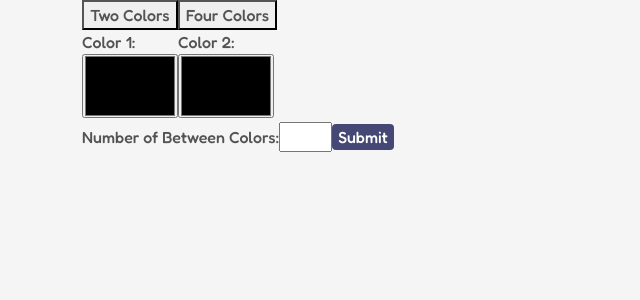
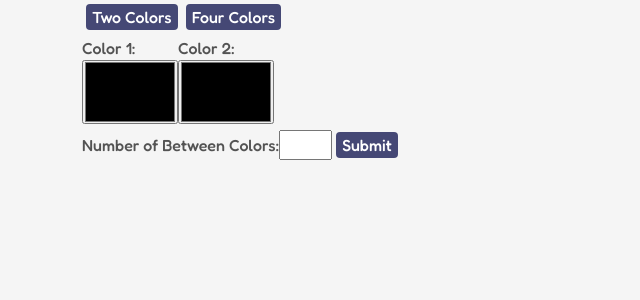
Before and after one commit to aaronminnick/react-swatch-frontend, a React (Create React App) app: page / in a window 1280 px wide. Shown: the top 300 px of the page, without its empty margins (0-640 px from the left). Built offline with nearby package versions, Linux system fonts and the light colour scheme.

Commit message:
add more styling
Co-Authored-by: Skylar Brockbank <skylar.brockbank@gmail.com>
Co-Authored-by: Jacob Wilson <jacobleeeugenewilson@gmail.com>

```diff
--- a/src/components/ColorSelectForm.js
+++ b/src/components/ColorSelectForm.js
@@ -25,7 +25,8 @@ function ColorSelectForm(props) {
       border: 'none',
       borderRadius: '.25em',
       backgroundColor: '#454875',
-      color:'white'
+      color:'white',
+      margin:'.25em'
       // mixBlendMode: 'difference'
     },
     colordiv: {
@@ -42,7 +43,6 @@ function ColorSelectForm(props) {
 
   const inputs = [];
 
-  // {'\u00A0'}
   for(let i = 1; i <= props.mode; i ++) {
     inputs.push(
       <div style={FormStyles.colordiv}>
@@ -73,7 +73,7 @@ function ColorSelectForm(props) {
             required
           />
         </label>
-        <button style={FormStyles.button}type='submit'>Submit</button>
+        <button className="button" style={FormStyles.button}type='submit'>Submit</button>
       </form>
     </div>
   );
--- a/src/components/FocusColor.js
+++ b/src/components/FocusColor.js
@@ -2,21 +2,29 @@ import React from 'react';
 
 function FocusColor(props) {
 
-  let content;
   const FocusColorStyles = {
     div: {
       display: 'inline-block',
-      borderRadius: '1em',
-      padding: "1em"
+      paddingLeft: ".5em",
+      paddingRight: ".5em",
+      margin: ".05em",
+      borderRadius: '.2em .2em .5em .5em'
+
+    },
+    div2: {
+      display: 'inline-block',
+      alignContents:'center',
+      margin: ".05em",
+      display: 'grid',
+      gridTemplateColumns: "repeat(2, 1fr)"
     }
   }
 
   return (
-    <div>
+    <div style={FocusColorStyles.div2}>
       {props.color.map(c =>
         <div style={{...FocusColorStyles.div, backgroundColor: `#${c.Hex}`}}>
-        <p style={{color: (c.Red + c.Green + c.Blue) / 3 > 120 ? 'black' : 'white'}}>Hex: {c.Hex}</p>
-        <p style={{color: (c.Red + c.Green + c.Blue) / 3 > 120 ? 'black' : 'white'}}>RGB: {c.Red}, {c.Green}, {c.Blue}</p>
+        <p style={{color: (c.Red + c.Green + c.Blue) / 3 > 120 ? 'black' : 'white'}}>Hex: {c.Hex + '\u00A0\u00A0'} RGB: {c.Red}, {c.Green}, {c.Blue}</p>
         </div>
       )}
     </div>
--- a/src/components/Header.js
+++ b/src/components/Header.js
@@ -5,11 +5,20 @@ import { useDispatch } from 'react-redux';
 function Header() {
 
   const dispatch = useDispatch();
-
+  const HeaderStyles={
+    button: {
+      border: 'none',
+      borderRadius: '.25em',
+      backgroundColor: '#454875',
+      color:'white',
+      margin:'.25em'
+      // mixBlendMode: 'difference'
+    }
+  }
   return (
     <React.Fragment>
-      <button onClick={() => dispatch(updateMode(2))}>Two Colors</button>
-      <button onClick={() => dispatch(updateMode(4))}>Four Colors</button>
+      <button style={HeaderStyles.button} onClick={() => dispatch(updateMode(2))}>Two Colors</button>
+      <button style={HeaderStyles.button} onClick={() => dispatch(updateMode(4))}>Four Colors</button>
     </React.Fragment>
   );
 }
--- a/src/components/Swatch.js
+++ b/src/components/Swatch.js
@@ -8,7 +8,7 @@ function Swatch(props) {
   document.getElementById("chipContainer").offsetWidth/props.colors.length : "1em";
   const ColorChipStyle = {
     width: "auto", //`calc(100% / ${props.colors.length})`,
-    height: `calc(70vh / ${props.colors.length})`,
+    height: `calc(65vh / ${props.colors.length})`,
     margin: '0',
     display: "inline-block"
   };
--- a/src/components/SwatchControl.js
+++ b/src/components/SwatchControl.js
@@ -11,7 +11,7 @@ class SwatchControl extends React.Component {
     }
   }
   addSelectedColor = (color) => {
-    const maxColorConstant = 9;
+    const maxColorConstant = 8;
     let newSelectedColors = [...this.state.selectedColors];
     if (!newSelectedColors.includes(color)){
       if(newSelectedColors.unshift(color) > maxColorConstant )newSelectedColors.pop();
```
